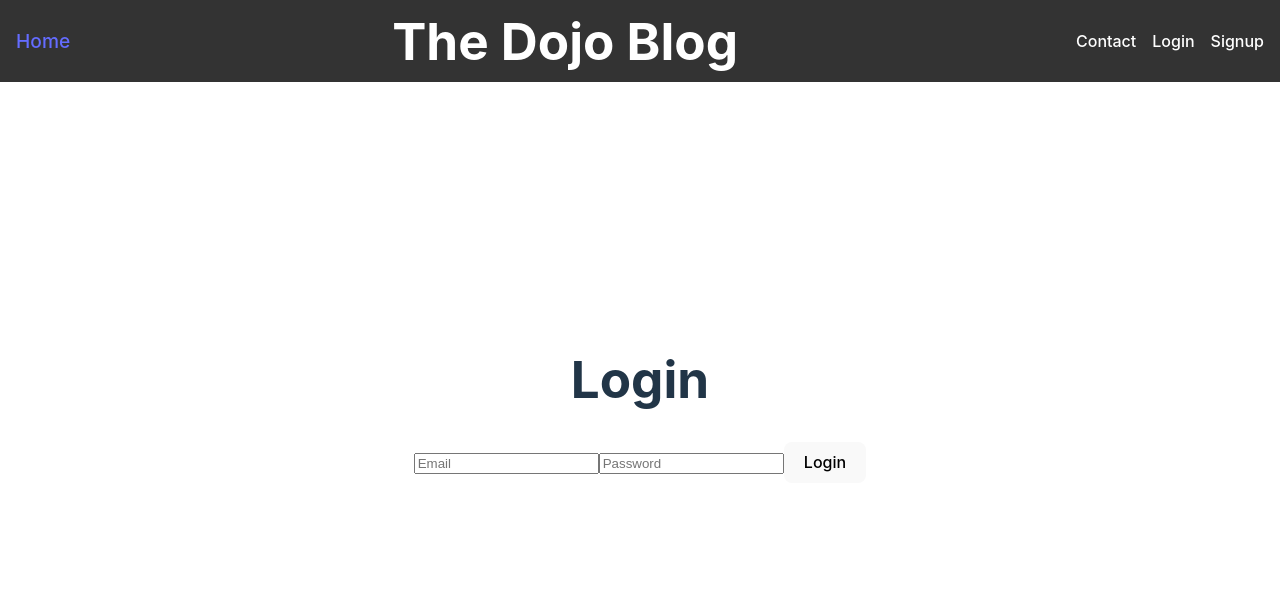
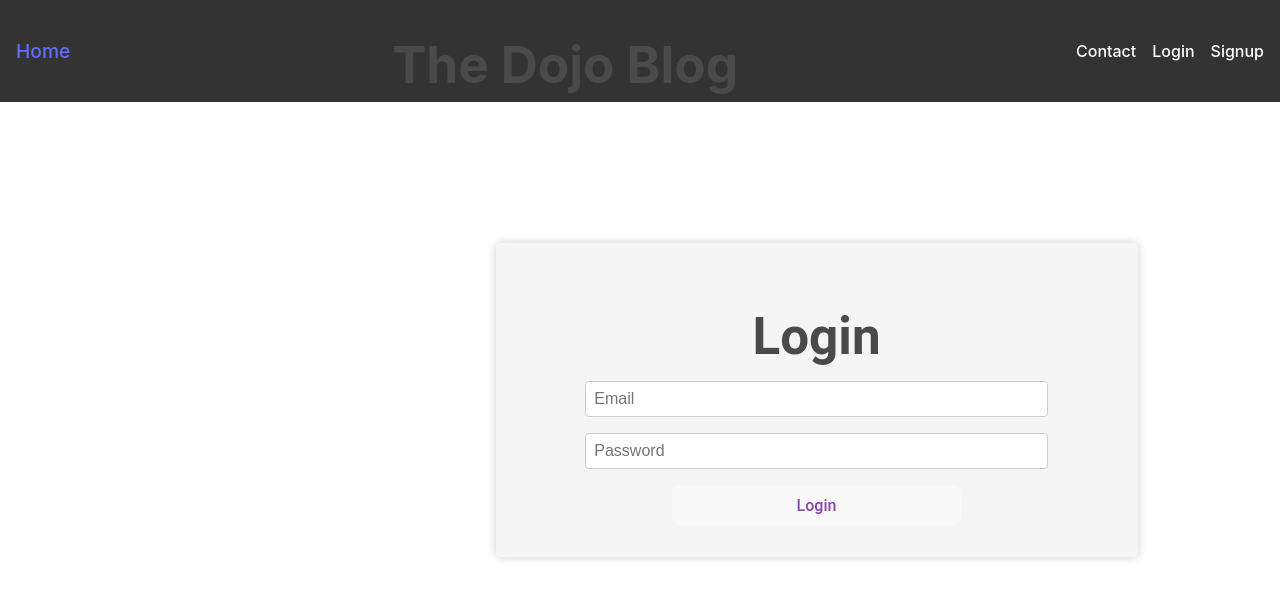
Before and after one commit to ArifHoss/blog_frontend, a React (Vite) app: page /login in a window 1280 px wide. Shown: the top 598 px of the page. Built offline with nearby package versions, Linux system fonts and the light colour scheme.

Commit message:
login styling

```diff
--- a/src/App.jsx
+++ b/src/App.jsx
@@ -23,7 +23,7 @@ function App() {
     };
 
     return (
-        <div className="App">
+        <div className="app">
             <Navbar loggedIn={loggedIn} onLogout={handleLogout}/>
             <Routes>
                 <Route path="/" element={<Home />} />
--- a/src/components/Login/Login.css
+++ b/src/components/Login/Login.css
@@ -0,0 +1,93 @@
+/* Login.css */
+
+
+.container {
+    display: flex;
+    flex-direction: column;
+    align-items: center;
+    justify-content: center;
+    width: auto;
+    background-color: #f5f5f5;
+    font-family: 'Roboto', sans-serif;
+}
+
+h1 {
+    font-size: 2.5rem;
+    color: #4a4a4a;
+    margin-bottom: 1rem;
+}
+
+input {
+    width: 80%;
+    padding: 0.5rem;
+    margin-bottom: 1rem;
+    font-size: 1rem;
+    outline: none;
+    border: 1px solid #ccc;
+    border-radius: 4px;
+    box-sizing: border-box;
+    transition: border-color 0.2s ease-in-out;
+}
+
+input:focus {
+    border-color: #4a4a4a;
+}
+
+button {
+    width: 80%;
+    padding: 0.5rem;
+    font-size: 1.2rem;
+    font-weight: bold;
+    color: #8e44ad;
+    background-color: #3498db;
+    border: none;
+    border-radius: 4px;
+    cursor: pointer;
+    transition: background-color 0.2s ease-in-out;
+}
+
+button:hover {
+    background-color: #535bf2;
+}
+
+/* Mobile styles */
+@media (max-width: 767px) {
+    input {
+        width: 90%;
+    }
+
+    button {
+        width: 90%;
+    }
+}
+
+/* iPad styles */
+@media (min-width: 768px) and (max-width: 1024px) {
+    input {
+        width: 70%;
+    }
+
+    button {
+        width: 70%;
+    }
+}
+
+/* Laptop and big monitor styles */
+@media (min-width: 1025px) {
+    .container {
+        width: 200%;
+        max-width: 1280px;
+        justify-content: center;
+        margin: 2rem auto;
+        padding: 2rem;
+        border-radius: 4px;
+        box-shadow: 0 0 10px rgba(0, 0, 0, 0.2);
+    }
+    input {
+        width: 80%;
+    }
+
+    button {
+        width: 50%;
+    }
+}
--- a/src/components/Login/Login.jsx
+++ b/src/components/Login/Login.jsx
@@ -27,7 +27,8 @@ const Login = ({ token, setToken, user, setUser, loggedIn, setLoggedIn }) => {
     }
 
     return (
-        <div>
+        // eslint-disable-next-line no-undef
+        <div className="container">
             {!loggedIn ? (
                 <>
                     <h1>Login</h1>
--- a/src/components/Navbar/Navbar.module.css
+++ b/src/components/Navbar/Navbar.module.css
@@ -10,8 +10,8 @@
     left: 0;
     right: 0;
     width: 100%;
-    height: 50px;
-    z-index: 1000;
+    height: 70px;
+    /*z-index: 1000;*/
     margin-right: auto;
 
 }
@@ -28,6 +28,7 @@
     justify-content: center;
     align-items: center;
     flex-grow: 1;
+
 }
 
 .rightLinks {
@@ -56,3 +57,27 @@
 .rightLinks a:hover {
     text-decoration: underline;
 }
+
+
+/* Mobile styles */
+@media (max-width: 767px) {
+    title {
+        font-size: xx-small;
+    }
+
+}
+
+/* iPad styles */
+@media (min-width: 768px) and (max-width: 1024px) {
+    title {
+        font-size: xxx-large;
+    }
+
+}
+
+/* Laptop and big monitor styles */
+@media (min-width: 1025px) {
+    title {
+       font-size: xxx-large;
+    }
+}
```
